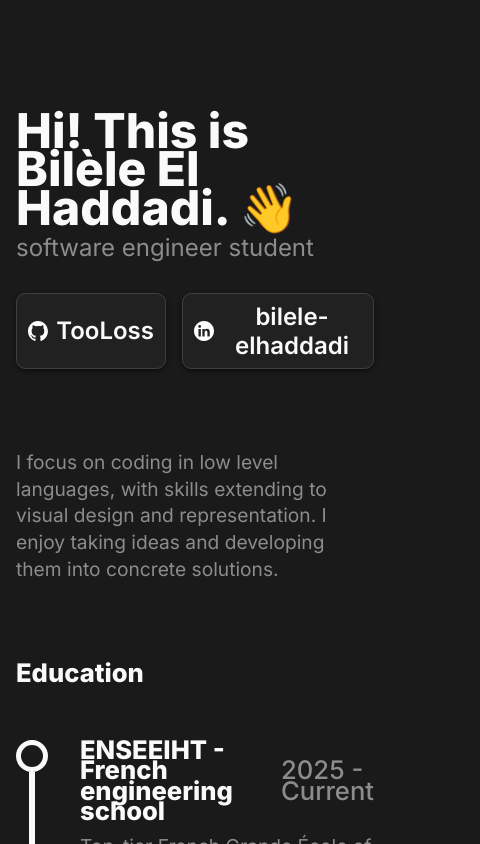
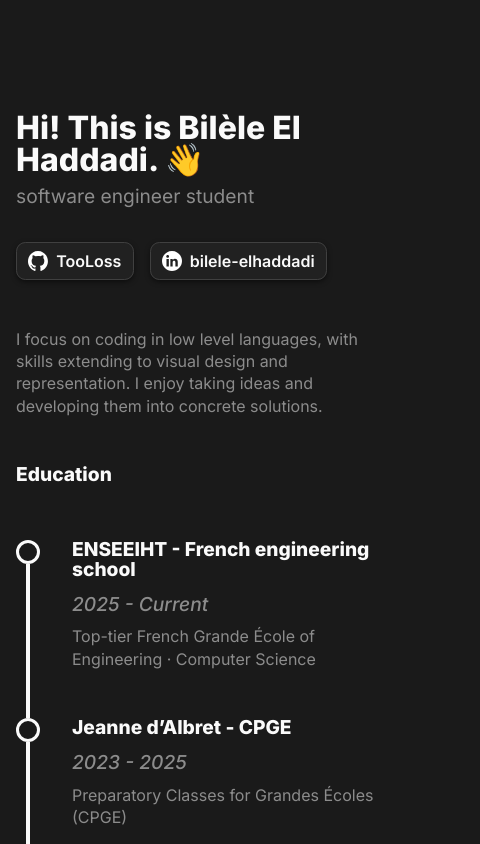
Before and after one commit to TooLoss/eportfolio-svelte, a SvelteKit app: page / in a window 390 px wide. Shown: the top 844 px of the page, 480 px wide, since content can reach past the window. Built offline with nearby package versions, Linux system fonts and the light colour scheme.

Commit message:
feat: responsive

```diff
--- a/src/app.css
+++ b/src/app.css
@@ -46,15 +46,41 @@ time, mark, audio, video {
     --size-vertical-gap: 0.7rem;
     --size-header-top: 7rem;
 
+    --title-line-height: 0.8;
+
     --size-icon: 20px;
 
     background-color: var(--color-bg-1);
 }
 
+@media (max-width: 1280px) {
+    :root {
+        --size-text-title: 3rem;
+        --size-text-subtitle: 1.5rem;
+        --size-text-part: 1.6rem;
+        --size-text-tag: 1.5rem;
+        --size-text-smalltext: 1.2em;
+        --size-text-smallesttext: 1em;
+    }
+}
+
+@media (max-width: 768px) {
+    :root {
+        --size-text-title: 2rem;
+        --size-text-subtitle: 1.2rem;
+        --size-text-part: 1.2rem;
+        --size-text-tag: 1rem;
+        --size-text-smalltext: 1em;
+        --size-text-smallesttext: 0.8em;
+        --title-line-height: 1;
+        --size-section-gap: 3rem;
+    }
+}
+
 h1, h2, h3, p {
     font-family: "Inter", sans-serif;
     color: var(--color-text);
-    line-height: 0.8;
+    line-height: var(--title-line-height);
 }
 
 h1 {
@@ -80,6 +106,11 @@ p {
 
 header {
     margin-top: var(--size-header-top);
+}
+
+a {
+    font-style: normal;
+    text-decoration: none;
 }
 
 .color-text-muted {
@@ -116,6 +147,7 @@ header {
 
 .align-horizontal {
     display: flex;
+    flex-wrap: wrap;
     gap: 1rem;
 }
 
--- a/src/components/cta-tag.svelte
+++ b/src/components/cta-tag.svelte
@@ -1,14 +1,17 @@
 <script>
     export let label = 'Button';
     export let iconSrc = '';
+    export let url = "";
 </script>
 
+<a href={url} rel="noopener noreferrer" target="_blank">
     <button class="cta-button">
         {#if iconSrc}
             <img src={iconSrc} class="cta-button-icon" alt="{label} icon"/>
         {/if}
         <span>{label}</span>
     </button>
+</a>
 
 <style>
 
@@ -31,7 +34,12 @@
         border: 1px solid var(--color-border);
         padding: 0.5rem 0.7rem;
         box-shadow: 0 2px 5px rgba(0, 0, 0, 0.5);
+        cursor: pointer;
         transition: background-color 0.2s, box-shadow 0.2s;
     }
 
+    .cta-button:hover {
+        box-shadow: 0 4px 5px rgba(0, 0, 0, 1);
+    }
+
 </style>
--- a/src/components/education.svelte
+++ b/src/components/education.svelte
@@ -33,6 +33,13 @@
 </section>
 
 <style>
+
+    :root {
+        --education-circlesize: 2rem;
+        --education-border: 5px;
+        --education-border-stick: 3px;
+    }
+
     .education-section {
         display: flex;
         gap: 2rem;
@@ -40,6 +47,7 @@
 
     .education-text-align {
         display: flex;
+        flex-wrap: wrap;
         flex-grow: 1;
         align-items: center;
         gap: 1rem;
@@ -58,14 +66,15 @@
 
     .education-form-circle {
         border-radius: 50%;
-        height: 2rem;
-        width: 2rem;
-        border: 5px solid var(--color-text);
+        height: var(--education-circlesize);
+        width: var(--education-circlesize);
+        border: var(--education-border) solid var(--color-text);
     }
 
     .education-form-stick {
-        width: 1px;
-        border: 3px solid var(--color-text);
+        background-color: var(--color-text);
+        width: 0;
+        border: var(--education-border-stick) solid var(--color-text);
         flex-grow: 1;
         align-content: center;
         justify-content: center;
@@ -74,6 +83,7 @@
     .education-bar {
         flex-grow: 1;
         border: 1px solid var(--color-bg-2);
+        width: 0;
         height: 1px;
     }
 
@@ -85,5 +95,24 @@
     .date-text {
         color: var(--color-text-muted);
         font-weight: 500;
+        font-style: italic;
+    }
+
+    @media (max-width: 1280px) {
+        :root {
+
+        }
+    }
+
+    @media (max-width: 768px) {
+        :root {
+            --education-circlesize: 1.5rem;
+            --education-border: 3px;
+            --education-border-stick: 2px;
+        }
+
+        .education-bar {
+            display: none;
+        }
     }
 </style>
--- a/src/components/project-overview.svelte
+++ b/src/components/project-overview.svelte
@@ -89,14 +89,22 @@
         font-weight: 400;
     }
 
-    a {
-        font-style: normal;
-        text-decoration: none;
-    }
-
     .stack-align {
         display: flex;
         gap: 0.5rem;
     }
 
+    @media (max-width: 1280px) {
+        :root {
+
+        }
+    }
+
+    @media (max-width: 768px) {
+        :root {
+            --project-width: 19rem;
+            --project-height: 20rem;
+        }
+    }
+
 </style>
--- a/src/routes/+page.svelte
+++ b/src/routes/+page.svelte
@@ -25,10 +25,12 @@
                 <div class="align-horizontal margin-top1">
                     <CtaButton
                             label="TooLoss"
+                            url="https://github.com/TooLoss"
                             iconSrc={githubIcon}
                     ></CtaButton>
                     <CtaButton
                             label="bilele-elhaddadi"
+                            url="https://www.linkedin.com/in/bilele-elhaddadi/"
                             iconSrc={linkedinIcon}
                     ></CtaButton>
                 </div>
```
Lines whose indentation alone changed are shown as unchanged.
